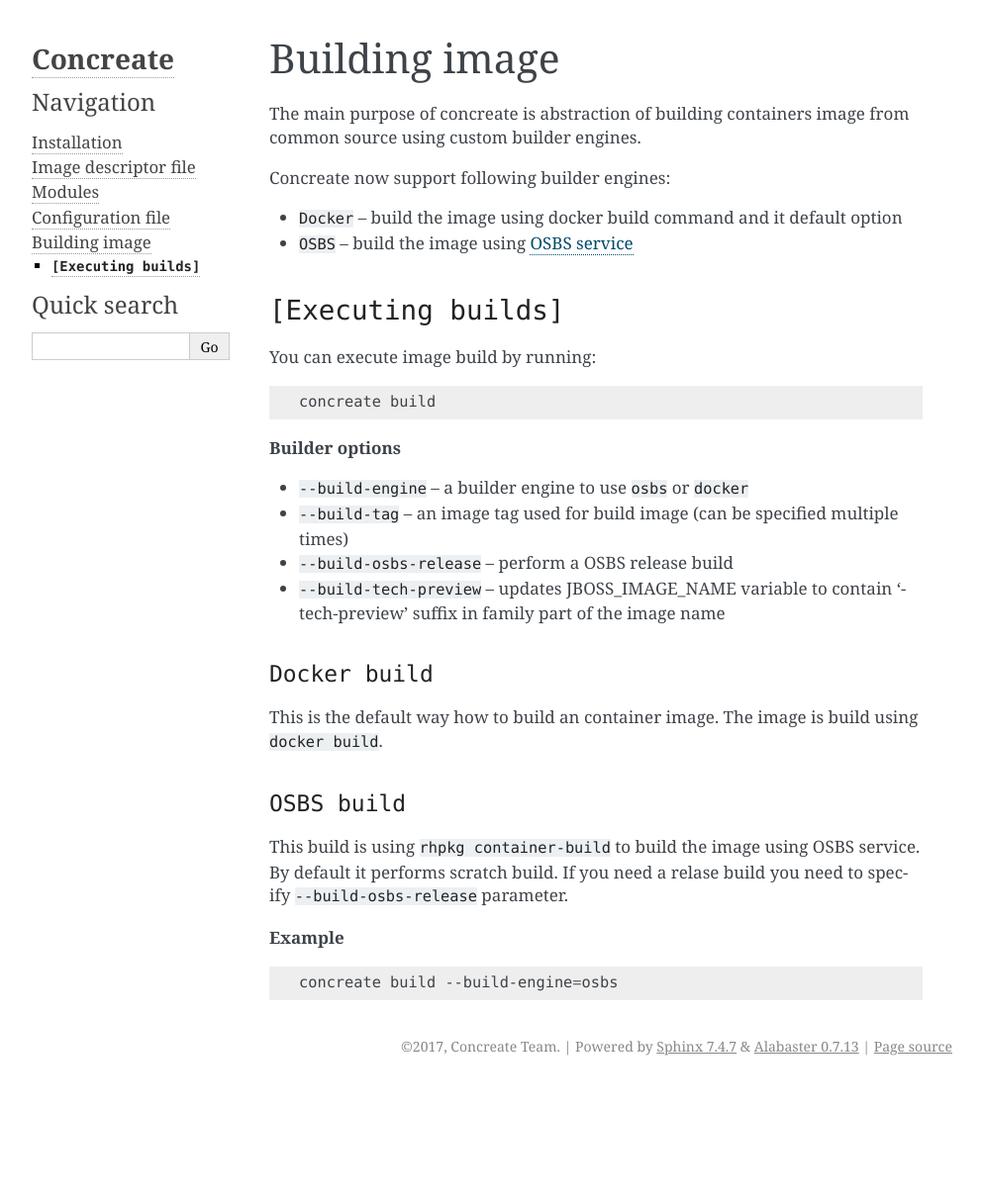
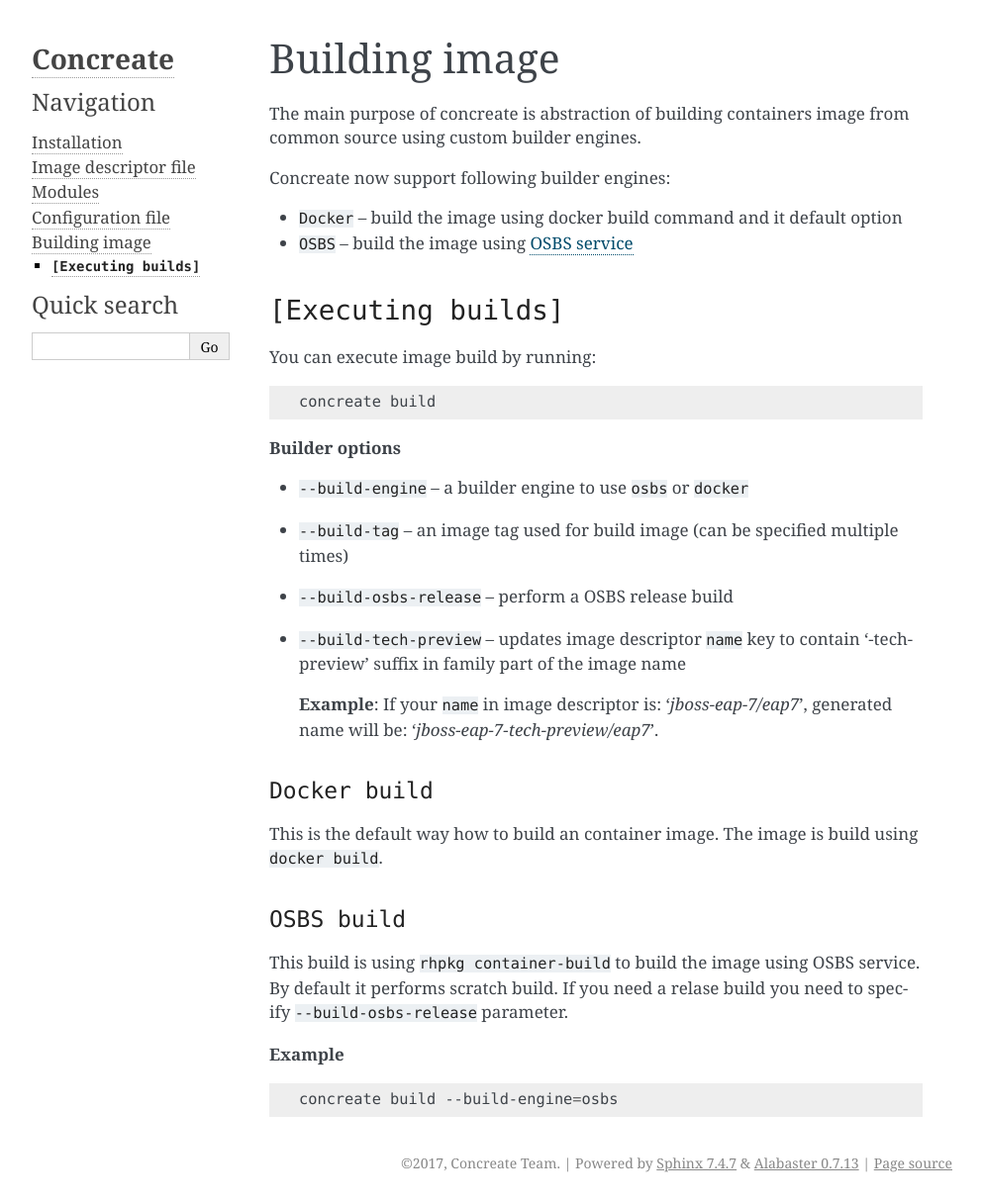
Before and after one commit to cekit/cekit, a Sphinx documentation site: the page built from docs/build.rst, in a window 1280 px wide. Shown: the whole page at 99% size, without its empty margins (148-1141 px from the left). Built offline with Sphinx 7.4.7, drawn with Linux system fonts in a browser that asks for light colours; before the commit the page ends 1097 px from its top, so only the background shows below that.

Commit message:
fixed doc for --build-tech-preview

```diff
--- a/docs/build.rst
+++ b/docs/build.rst
@@ -23,7 +23,9 @@
 * ``--build-engine`` -- a builder engine to use ``osbs`` or ``docker``
 * ``--build-tag`` -- an image tag used for build image (can be specified multiple times)
 * ``--build-osbs-release`` -- perform a OSBS release build
-* ``--build-tech-preview`` -- updates JBOSS_IMAGE_NAME variable to contain '-tech-preview' suffix in family part of the image name
+* ``--build-tech-preview`` -- updates image descriptor ``name`` key to contain '-tech-preview' suffix in family part of the image name
+
+  **Example**: If your ``name`` in image descriptor is: '*jboss-eap-7/eap7*', generated name will be: '*jboss-eap-7-tech-preview/eap7*'.
 
 ``Docker build``
 ^^^^^^^^^^^^^^^^
```
